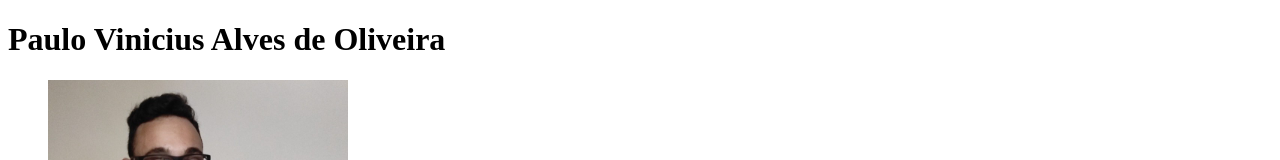
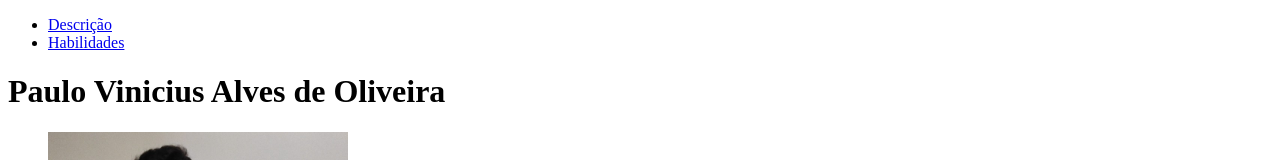
Before and after one commit to paulodelpra/paulodelpra, a plain HTML site: page index.html in a window 1280 px wide. Shown: the top 160 px of the page. Drawn offline with Linux system fonts and the light colour scheme.

Commit message:
Adicionando Indice

```diff
--- a/index.html
+++ b/index.html
@@ -5,6 +5,11 @@
         <title>Meu Portfólio</title>
     </head>
     <body>
+        <ul>
+            <li><a href="#descricao" alt="Descrição">Descrição</a></li>
+            <li><a href="#habilidades" alt="Minhas Habilidades">Habilidades</a></li>
+        </ul>
+
         <h1>Paulo Vinicius Alves de Oliveira</h1>
 
         <figure>
@@ -22,6 +27,8 @@
             <li>Autogestão</li>
         </ul>
 
-        <p><a href="https://diolinux.com.br/" allt="Blog Diolinux" target="_blank"><em>Blog que curto - Diolinux</em></a></p>
+        <p>
+            <a href="https://diolinux.com.br/" allt="Blog Diolinux" target="_blank"><em>Blog que curto - Diolinux</em></a>
+        </p>
     </body>
 </html>
```
